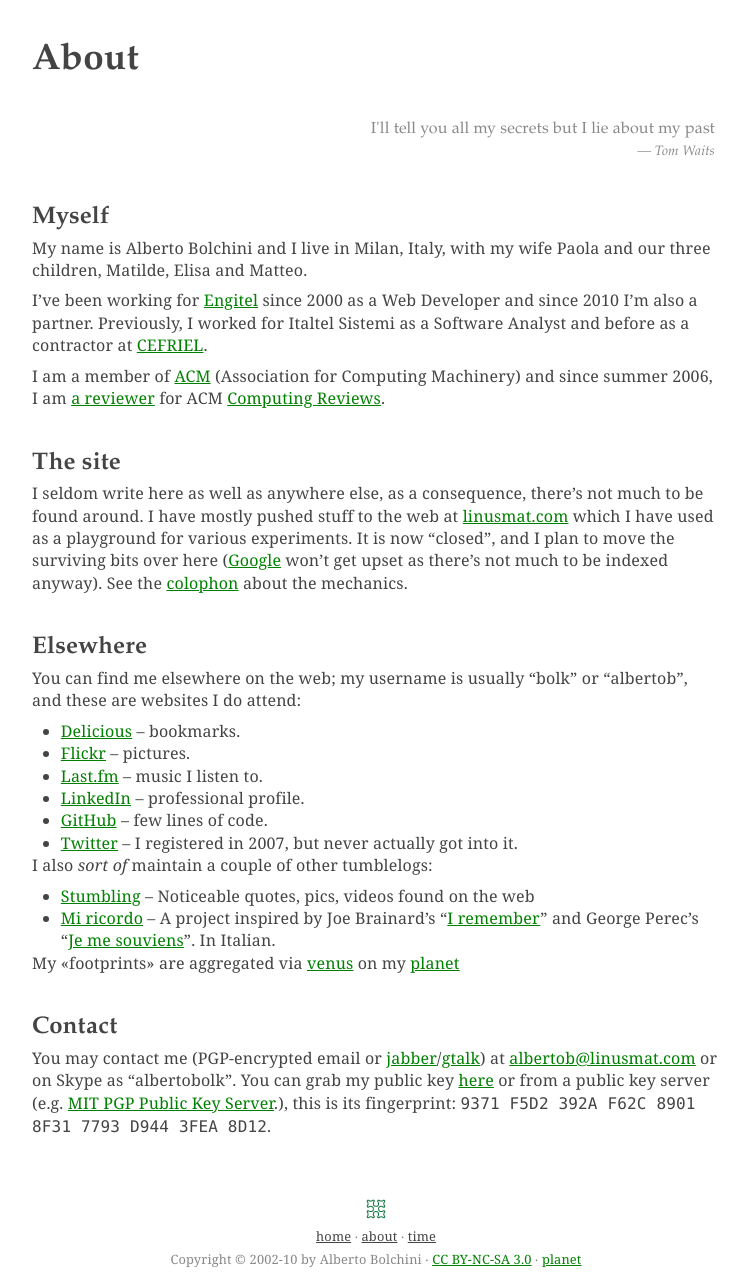
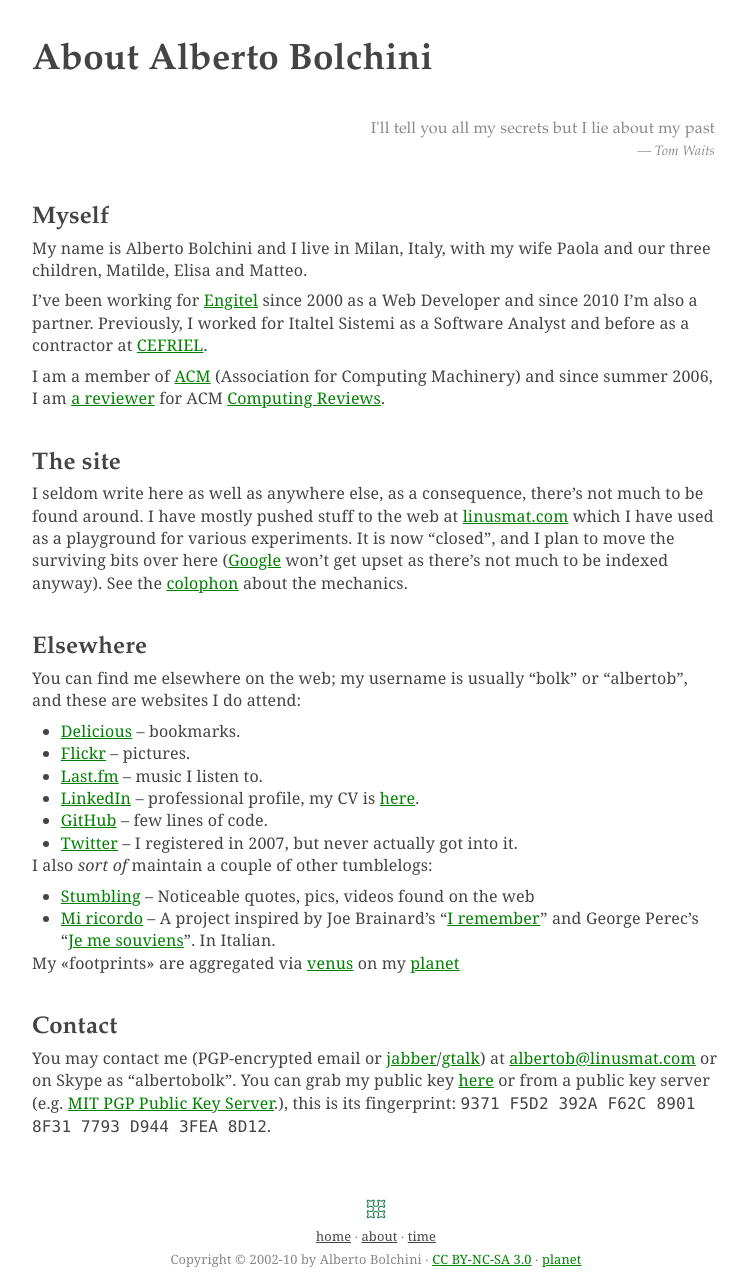
Before and after one commit to bolk/bolk.github.com, a Jekyll site: the page built from about.markdown, in a window 1280 px wide. Shown: the whole page, without its empty margins (264-1012 px from the left). Built offline with Jekyll 4.4.1, drawn with Linux system fonts in a browser that asks for light colours; some web fonts are replaced.

Commit message:
Added CV reference

```diff
--- a/about.markdown
+++ b/about.markdown
@@ -1,6 +1,6 @@
 ---
 layout: page
-title: About
+title: About Alberto Bolchini
 description: About Alberto Bolchini, this website and nothing more.
 epigraph: I'll tell you all my secrets but I lie about my past
 epigraphauthor: Tom Waits
@@ -32,7 +32,7 @@
 * [Delicious](http://www.delicious.com/bolk) -- bookmarks.
 * [Flickr](http://www.flickr.com/photos/albertob/) -- pictures.
 * [Last.fm](http://last.fm/user/bolk) -- music I listen to.
-* [LinkedIn](http://it.linkedin.com/in/albertobolchini) -- professional profile.
+* [LinkedIn](http://it.linkedin.com/in/albertobolchini) -- professional profile, my CV is [here](/stuff/alberto-bolchini-cv.pdf).
 * [GitHub](http://github.com/bolk) -- few lines of code.
 * [Twitter](http://twitter.com/albertob) -- I registered in 2007, but never actually got into it.
 
```
Also changed, not shown: 1 other file.
